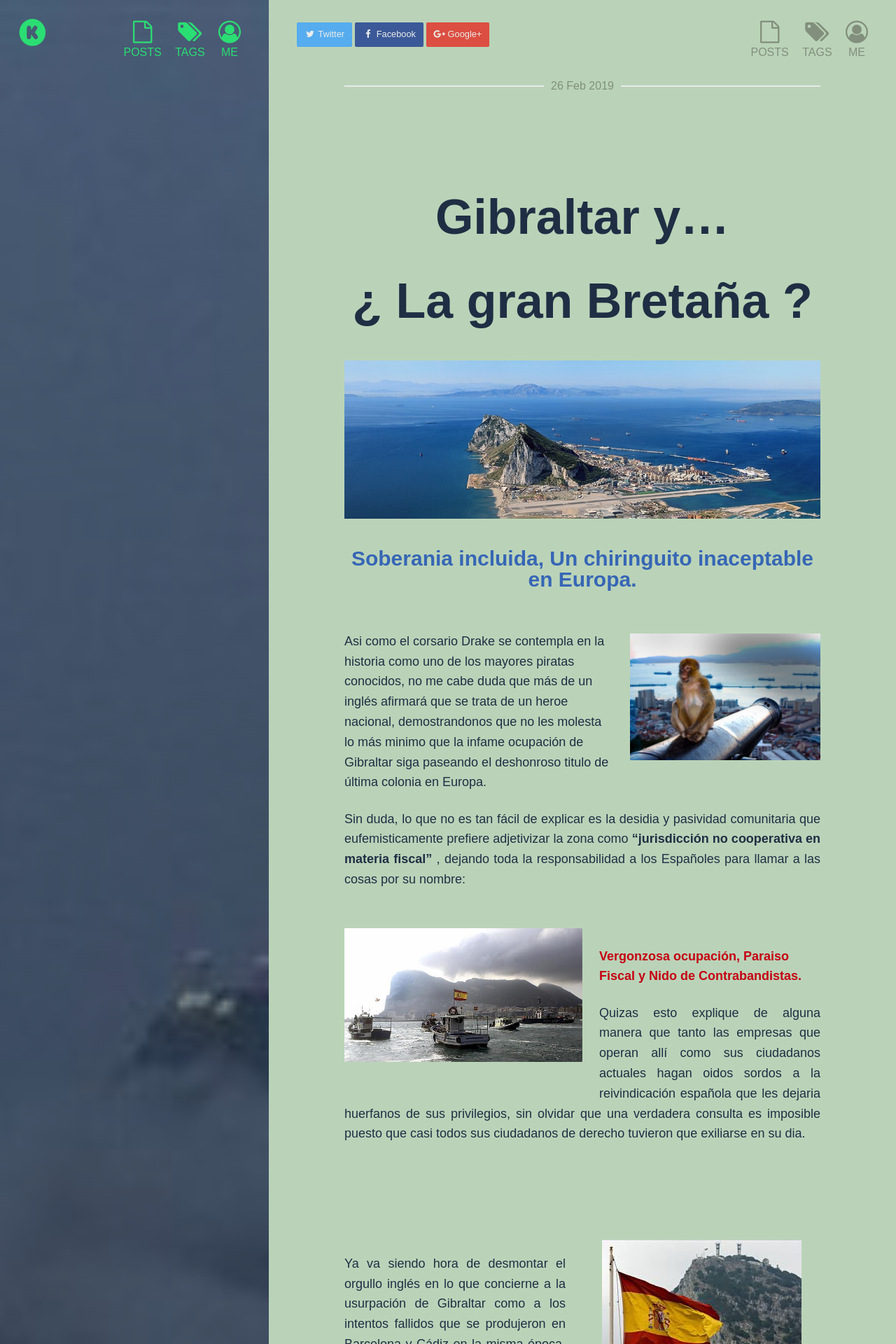
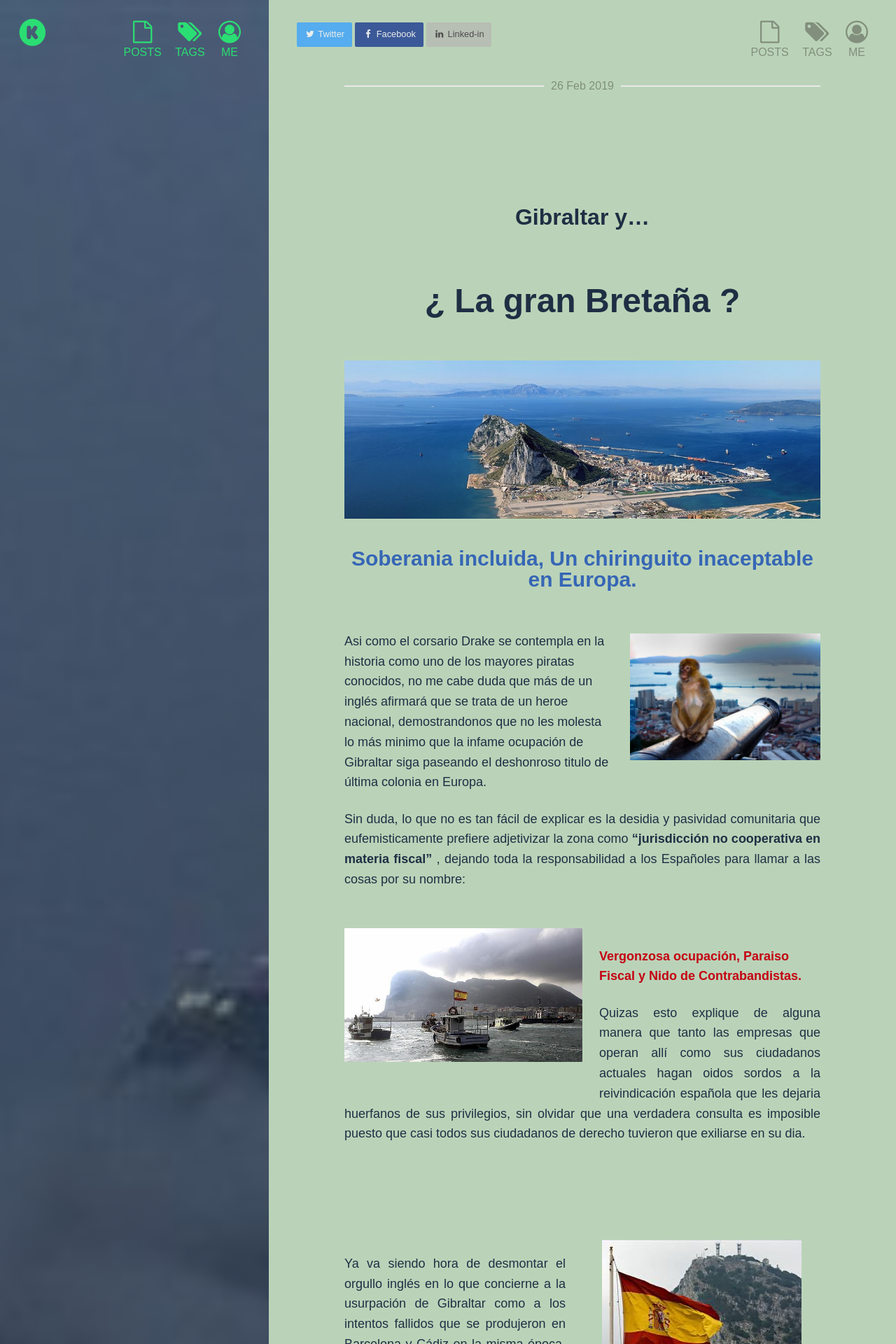
Before and after one commit to Eduardo-Cabrera/Eduardo-Cabrera.github.io, a Jekyll site: the page built from _posts/2019-02-26-Gibraltar-Sin-honor.md, in a window 1280 px wide. Shown: the top 1920 px of the page at 70% size. Built offline with Jekyll 4.4.1, drawn with Linux system fonts in a browser that asks for light colours; comment, search, counter and statistics services are not loaded; some of the changed text lies outside the part shown.

Commit message:
boton linked-in

```diff
--- a/_includes/share.html
+++ b/_includes/share.html
@@ -1,5 +1,5 @@
 {% if page.share != false %}
   <a href="https://twitter.com/intent/tweet?text={{ site.url }}{{ page.url }}" class="btn btn_twitter" title="Share on Twitter"><i class="fa fa-fw fa-twitter" aria-hidden="true"></i><span> Twitter</span></a>
   <a href="https://www.facebook.com/sharer/sharer.php?u={{ site.url }}{{ page.url }}" class="btn btn_facebook" title="Share on Facebook"><i class="fa fa-fw fa-facebook" aria-hidden="true"></i><span> Facebook</span></a>
-  <a href="https://plus.google.com/share?url={{ site.url }}{{ page.url }}" class="btn btn_google-plus" title="Share on Google Plus"><i class="fa fa-fw fa-google-plus" aria-hidden="true"></i><span> Google+</span></a>
+  <a href="https://www.linkedin.com/share?url={{ site.url }}{{ page.url }}" class="btn btn_linkedin" title="Share on Linked-in"><i class="fa fa-fw fa-linkedin" aria-hidden="true"></i><span> Linked-in</span></a>
 {% endif %}
--- a/_posts/2019-02-26-Gibraltar-Sin-honor.md
+++ b/_posts/2019-02-26-Gibraltar-Sin-honor.md
@@ -21,9 +20,9 @@ tags:
 
 
 # Gibraltar y...
-{: style="color:#202e44;  text-align: center;"}
+{: style="color:#202e44;  text-align: center;font-size:200%"}
 # ¿ La gran Bretaña ?
-{: style="color:#202e44;  text-align: center;"}
+{: style="color:#202e44;  text-align: center;font-size:300%"}
  <figure style="width: 100%" class="align-center">
   <img src="/images/gibraltar-1.jpg" alt="">
   </figure>
@@ -96,7 +95,7 @@ eso en esta ocasión, pero si quiero mencionar que anteriormente y al igual que
 {: style="color:#202e44;  text-align: justify;"}
 
 <figure style="width: 100%" class="align-center">
-  <img src="/images/gibraltar-6.jpg" alt="">
+  <img src="/images/gibraltar-6.jpg" style="max-width: 100%"alt="">
   </figure>
 
 <br />
```
Also changed, not shown: other parts of _posts/2019-02-26-Gibraltar-Sin-honor.md (+0 -1 lines), _posts/2017-04-01-app-moviles-google.md (+0 -1 lines), _posts/2019-02-28-parabola-colibri.md (+1 -1 lines), _posts/2019-03-13-Eufemismos.md (+2 -2 lines), _posts/2019-03-15-El-gran-tipo.md (+0 -1 lines), 14 other files.
